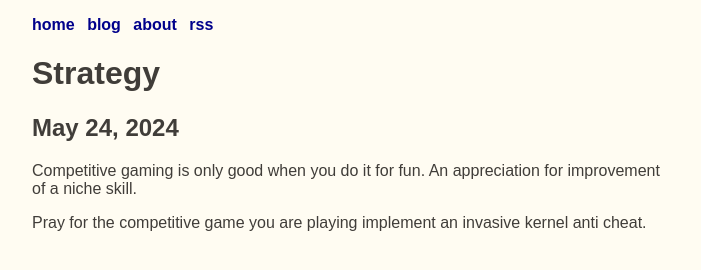
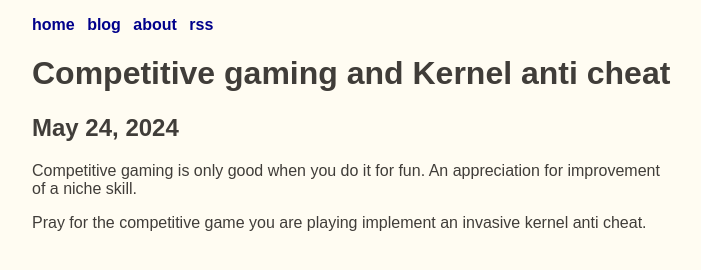
Before and after one commit to isaiahhtml/isaiahhtml.github.io, an Eleventy site: page src/blog/strategy.md in a window 1280 px wide. Shown: the whole page, without its empty margins (288-989 px from the left). Built offline with nearby package versions, Linux system fonts and the light colour scheme; Eleventy itself is replaced by a stand-in of ours; files that its build step writes are made by us from their sources.

Commit message:
chore: test changes

```diff
--- a/src/blog/strategy.md
+++ b/src/blog/strategy.md
@@ -1,5 +1,5 @@
 ---
-title: Strategy
+title: Competitive gaming and Kernel anti cheat
 layout: post.njk
 date: 2024-05-24
 ---
```
